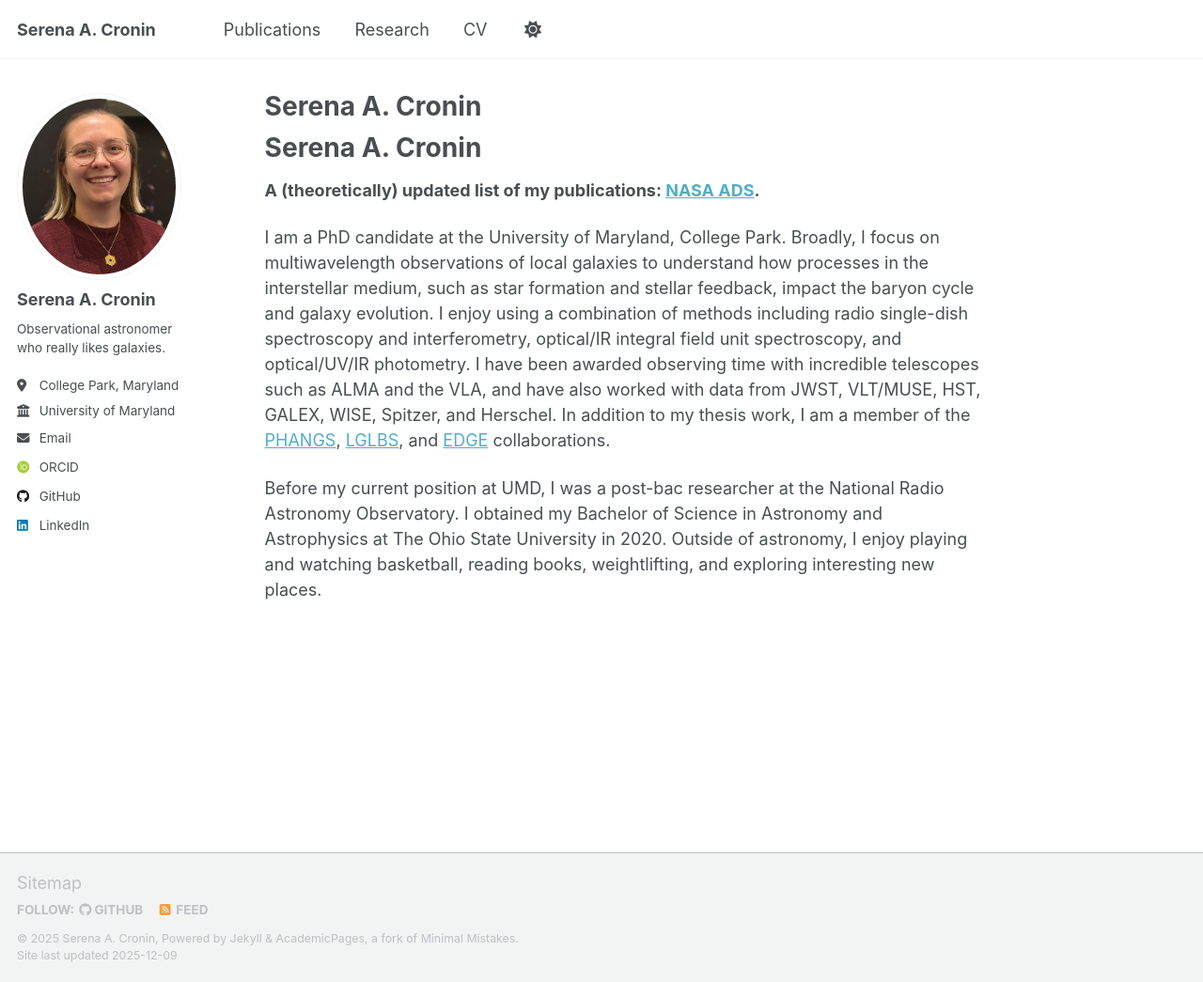
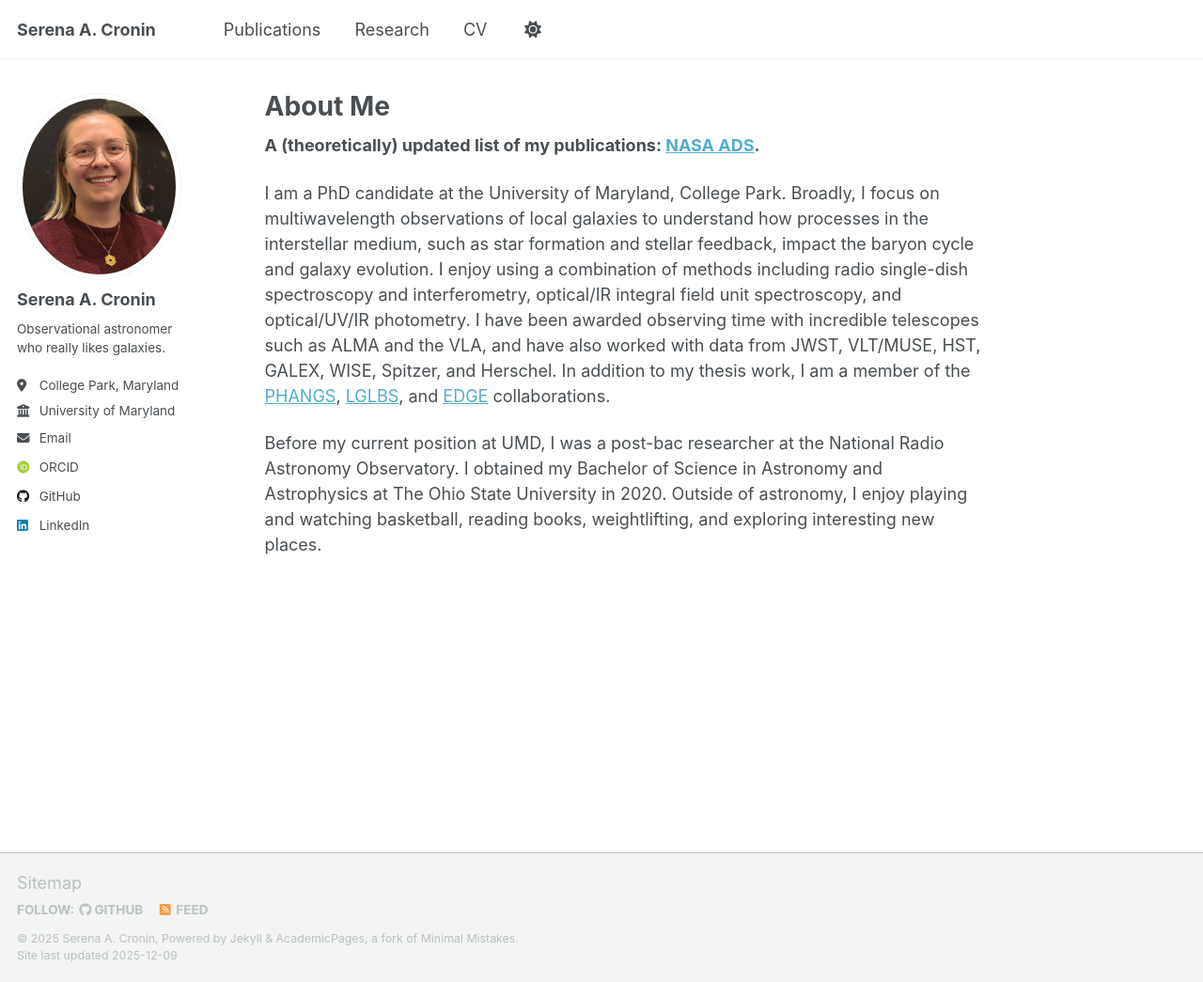
Before and after one commit to serenacronin/serenacronin.github.io, a Jekyll site: the page built from _pages/about.md, in a window 1280 px wide and 1045 px high. Shown: the whole window at 94% size. Built offline with Jekyll 4.4.1, drawn with Linux system fonts in a browser that asks for light colours; some web fonts are replaced; a script that is not in the unit is left out; our own code applies the rules of GitHub Pages for plain Markdown files.

Commit message:
Update metadata in about.md
Added title and description metadata to the about page.

```diff
--- a/_pages/about.md
+++ b/_pages/about.md
@@ -1,5 +1,6 @@
 ---
 permalink: /
+title: About Me
 description: "Website for Serena Cronin, PhD candidate at University of Maryland, focusing on multiwavelength observations of local galaxies."
 author_profile: true
 redirect_from:
@@ -7,7 +8,6 @@ redirect_from:
   - /about.html
 ---
 
-# Serena A. Cronin
 **A (theoretically) updated list of my publications: [NASA ADS](https://ui.adsabs.harvard.edu/user/libraries/HI2y3dqzRXOKE1vWhZZ9vw).**
 
 I am a PhD candidate at the University of Maryland, College Park. Broadly, I focus on multiwavelength observations of local galaxies to understand how processes in the interstellar medium, such as star formation and stellar feedback, impact the baryon cycle and galaxy evolution. I enjoy using a combination of methods including radio single-dish spectroscopy and interferometry, optical/IR integral field unit spectroscopy, and optical/UV/IR photometry. I have been awarded observing time with incredible telescopes such as ALMA and the VLA, and have also worked with data from JWST, VLT/MUSE, HST, GALEX, WISE, Spitzer, and Herschel. In addition to my thesis work, I am a member of the [PHANGS](https://sites.google.com/view/phangs/the-phangs-team?authuser=0), [LGLBS](https://www.lglbs.org/team), and [EDGE](https://pages.astro.umd.edu/~bolatto/EDGE/) collaborations.
```
